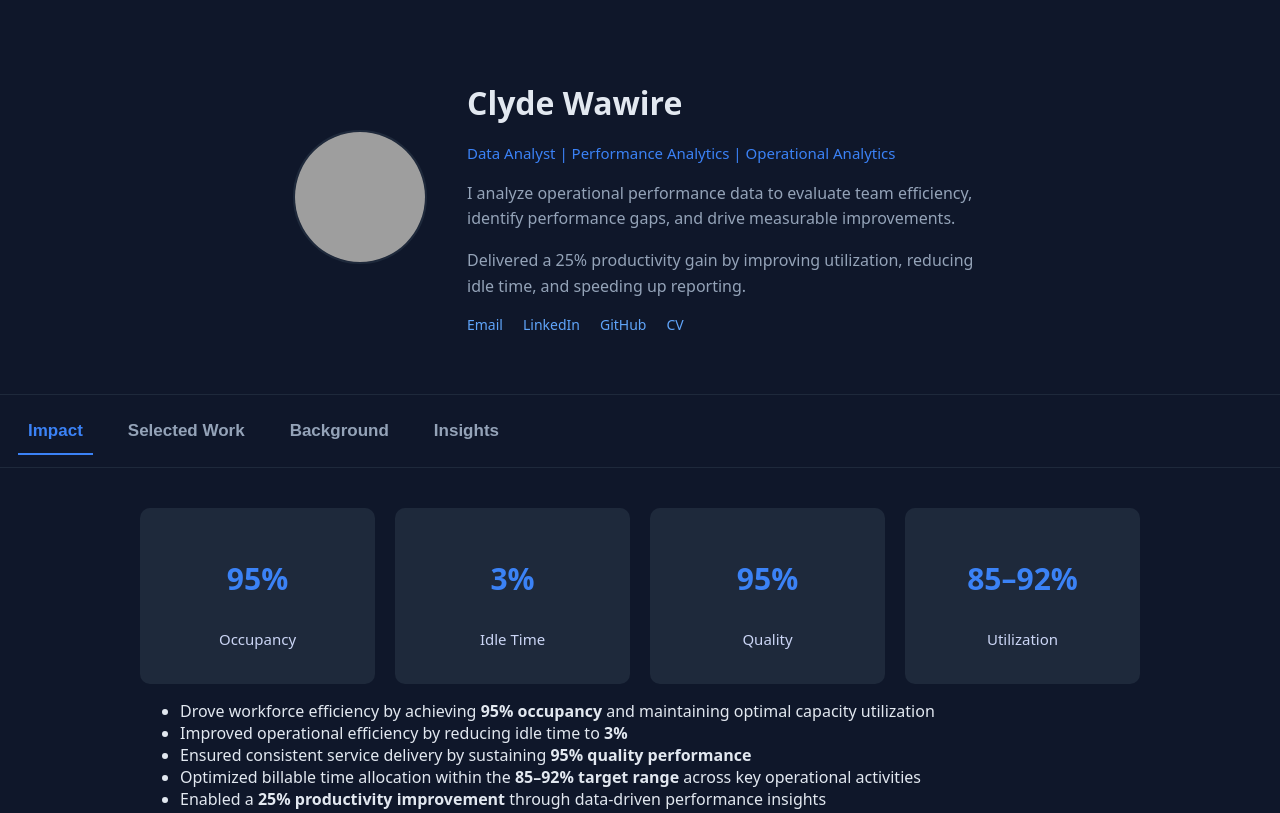
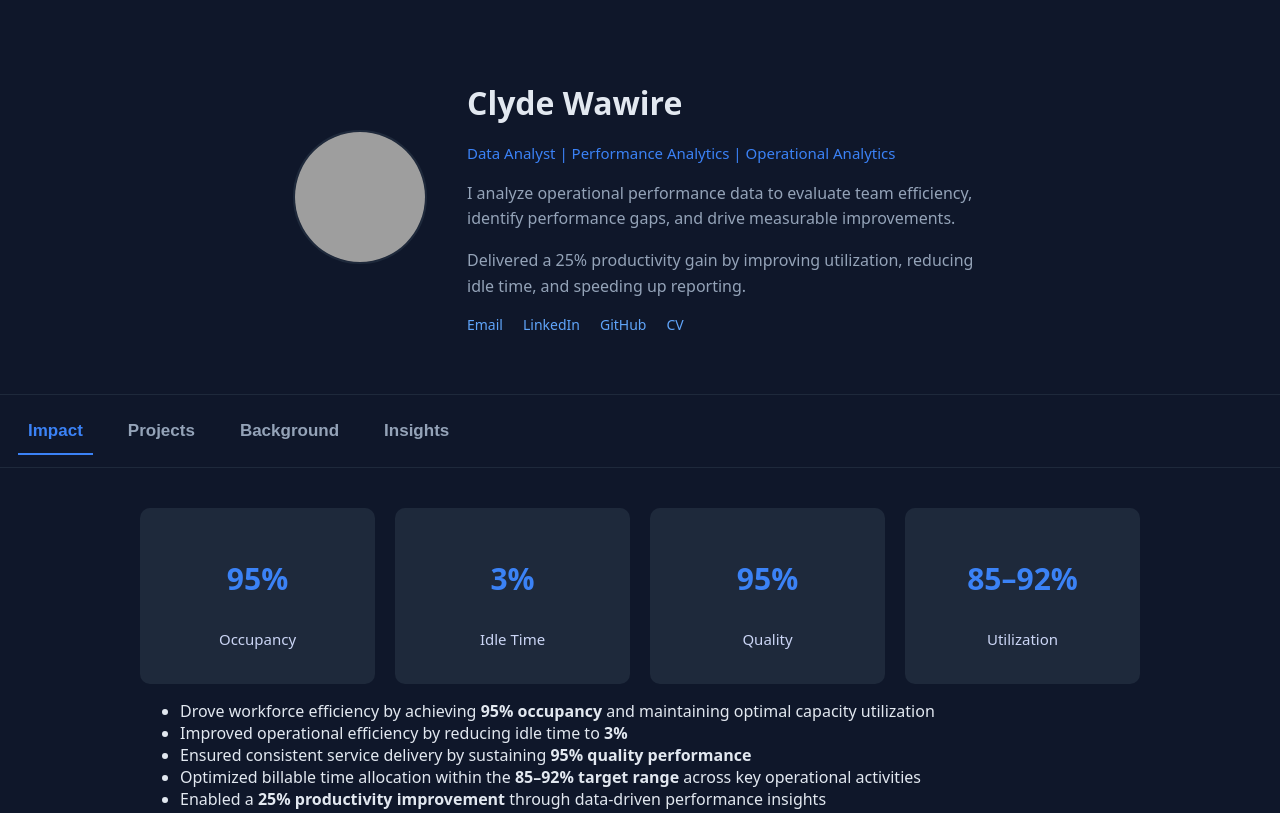
Before and after one commit to cwawire/website, a plain HTML site: page index.html in a window 1280 px wide. Shown: the top 813 px of the page. Drawn offline with Linux system fonts and the light colour scheme; grey boxes are pictures that could not be loaded.

Commit message:
Update index.html

```diff
--- a/index.html
+++ b/index.html
@@ -277,7 +277,7 @@ footer {
 <!-- NAV -->
 <div class="tabs">
   <button class="tab-btn active" onclick="showTab(event,'impact')">Impact</button>
-  <button class="tab-btn" onclick="showTab(event,'projects')">Selected Work</button>
+  <button class="tab-btn" onclick="showTab(event,'projects')">Projects</button>
   <button class="tab-btn" onclick="showTab(event,'background')">Background</button>
   <button class="tab-btn" onclick="showTab(event,'insights')">Insights</button>
 </div>
```
